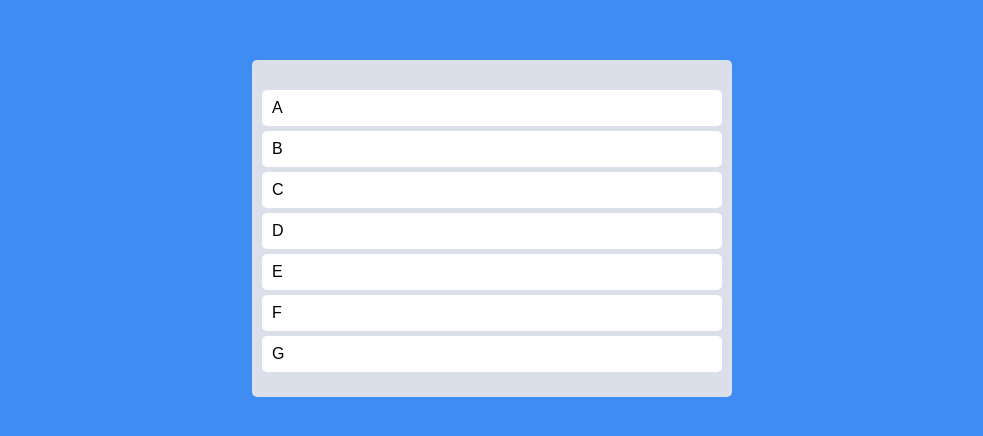
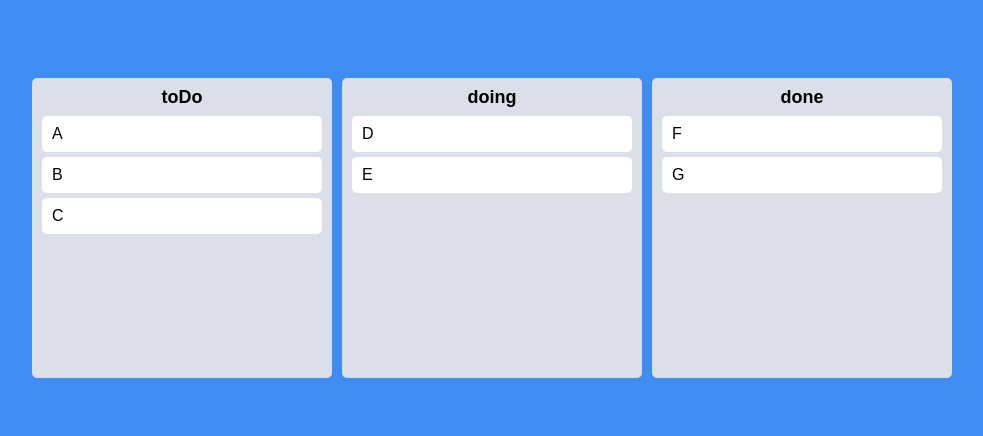
Before and after one commit to KimJunhyeong1/trello-clone, a React (Create React App) app: page / in a window 1280 px wide. Shown: the part 172-608 px from the top of the page, without its empty margins (148-1131 px from the left). Built offline with nearby package versions, Linux system fonts and the light colour scheme.

Commit message:
feat: add the ability to move cards from another board

```diff
--- a/src/App.tsx
+++ b/src/App.tsx
@@ -1,27 +1,49 @@
-import { DragDropContext, Droppable, DropResult } from "react-beautiful-dnd";
+import { DragDropContext, DropResult } from "react-beautiful-dnd";
 import { useRecoilState } from "recoil";
 import styled, { ThemeProvider } from "styled-components";
-import DraggableCard from "./components/draggableCard/draggableCard.component";
+import Board from "./components/board/board.component";
+
 import GlobalStyle from "./components/shared/GlobalStyle";
 import todoState from "./recoil/todo";
 import { darkTheme } from "./theme";
 
 function App() {
-  const [todoList, setTodoList] = useRecoilState(todoState);
-  const onDragEnd = ({ destination, source }: DropResult) => {
+  const [toDoList, setToDoList] = useRecoilState(todoState);
+  const onDragEnd = (info: DropResult) => {
+    const { destination, source } = info;
     if (!destination) return;
 
-    setTodoList((prevTodoList) => {
-      const copyTodoList = [...prevTodoList];
+    if (destination.droppableId === source.droppableId) {
+      setToDoList((allBoards) => {
+        const boardCopy = [...allBoards[source.droppableId]];
+        boardCopy.splice(
+          destination.index,
+          0,
+          boardCopy.splice(source.index, 1)[0]
+        );
 
-      copyTodoList.splice(
-        destination.index,
-        0,
-        copyTodoList.splice(source.index, 1)[0]
-      );
+        return { ...allBoards, [source.droppableId]: boardCopy };
+      });
+    }
 
-      return copyTodoList;
-    });
+    if (destination.droppableId !== source.droppableId) {
+      setToDoList((allBoards) => {
+        const destinationBoard = [...allBoards[destination.droppableId]];
+        const sourceBoard = [...allBoards[source.droppableId]];
+
+        destinationBoard.splice(
+          destination.index,
+          0,
+          sourceBoard.splice(source.index, 1)[0]
+        );
+
+        return {
+          ...allBoards,
+          [destination.droppableId]: destinationBoard,
+          [source.droppableId]: sourceBoard,
+        };
+      });
+    }
   };
 
   return (
@@ -30,19 +52,9 @@ function App() {
       <DragDropContext onDragEnd={onDragEnd}>
         <Wrapper>
           <Boards>
-            <Droppable droppableId="one">
-              {(boardDroppableProvided) => (
-                <Board
-                  ref={boardDroppableProvided.innerRef}
-                  {...boardDroppableProvided.droppableProps}
-                >
-                  {todoList.map((element, index) => (
-                    <DraggableCard key={element} toDo={element} index={index} />
-                  ))}
-                  {boardDroppableProvided.placeholder}
-                </Board>
-              )}
-            </Droppable>
+            {Object.keys(toDoList).map((element) => (
+              <Board key={element} boardId={element} />
+            ))}
           </Boards>
         </Wrapper>
       </DragDropContext>
@@ -52,8 +64,8 @@ function App() {
 
 const Wrapper = styled.div`
   display: flex;
-  max-width: 480px;
-  width: 100%;
+  width: 100vw;
+
   margin: 0 auto;
   justify-content: center;
   align-items: center;
@@ -61,17 +73,10 @@ const Wrapper = styled.div`
 `;
 
 const Boards = styled.div`
-  display: grid;
-  width: 100%;
-  grid-template-columns: repeat(1, 1fr);
-`;
-
-const Board = styled.div`
-  padding: 20px 10px;
-  padding-top: 30px;
-  background-color: ${(props) => props.theme.boardColor};
-  border-radius: 5px;
-  min-height: 200px;
+  display: flex;
+  justify-content: center;
+  align-items: flex-start;
+  gap: 10px;
 `;
 
 export default App;
--- /dev/null
+++ b/src/components/board/board.component.tsx
@@ -0,0 +1,54 @@
+import { Droppable } from "react-beautiful-dnd";
+import { useRecoilValue } from "recoil";
+import styled from "styled-components";
+import todoState from "../../recoil/todo";
+import DraggableCardComponent from "../draggableCard/draggableCard.component";
+
+interface IBoardProps {
+  boardId: string;
+}
+
+const Board = ({ boardId }: IBoardProps) => {
+  const boardList = useRecoilValue(todoState)[boardId];
+
+  return (
+    <Wrapper>
+      <Title>{boardId}</Title>
+      <Droppable droppableId={boardId}>
+        {(boardDroppableProvided) => (
+          <div
+            ref={boardDroppableProvided.innerRef}
+            {...boardDroppableProvided.droppableProps}
+          >
+            {boardList.map((element, index) => (
+              <DraggableCardComponent
+                key={element}
+                toDo={element}
+                index={index}
+              />
+            ))}
+            {boardDroppableProvided.placeholder}
+          </div>
+        )}
+      </Droppable>
+    </Wrapper>
+  );
+};
+
+const Wrapper = styled.div`
+  width: 300px;
+  padding: 20px 10px;
+  padding-top: 10px;
+  background-color: ${(props) => props.theme.boardColor};
+  border-radius: 5px;
+  min-height: 300px;
+`;
+
+const Title = styled.h2`
+  text-align: center;
+  font-weight: 600;
+  margin-bottom: 10px;
+  font-size: 18px;
+`;
+
+export default Board;
--- a/src/recoil/todo/atom.ts
+++ b/src/recoil/todo/atom.ts
@@ -1,8 +1,16 @@
 import { atom } from "recoil";
 
-const todoState = atom({
+interface ITodoState {
+  [key: string]: string[];
+}
+
+const todoState = atom<ITodoState>({
   key: "toDO",
-  default: ["A", "B", "C", "D", "E", "F", "G"],
+  default: {
+    toDo: ["A", "B", "C"],
+    doing: ["D", "E"],
+    done: ["F", "G"],
+  },
 });
 
 export default todoState;
```
